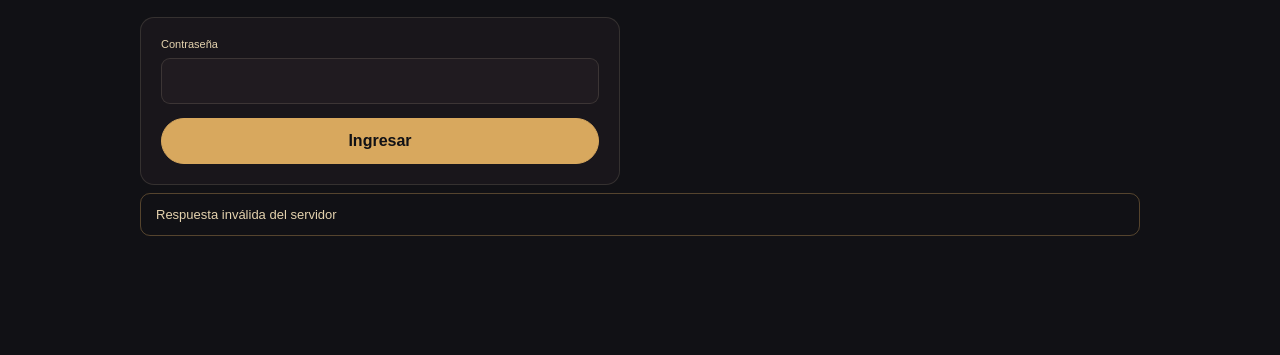
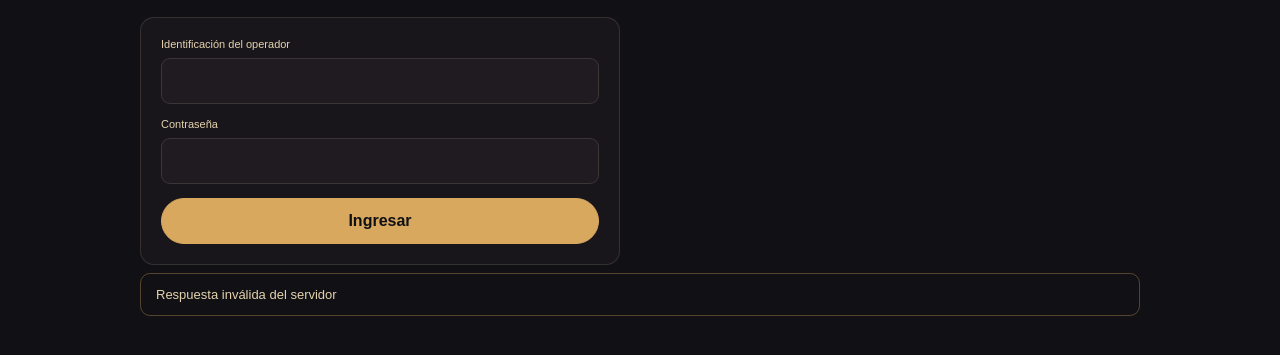
Before and after one commit to maxmanzur/sushi, a website: page public/admin/index.html in a window 1280 px wide. Shown: the part 233-588 px from the top of the page. Drawn offline with Linux system fonts and the light colour scheme; no server answers.

Commit message:
Add operator identity field to the private admin login

```diff
--- a/public/admin/index.html
+++ b/public/admin/index.html
@@ -2,7 +2,7 @@
 <html lang="es"><head><meta charset="utf-8"><meta name="viewport" content="width=device-width,initial-scale=1"><meta name="theme-color" content="#111115"><link rel="stylesheet" href="/css/app.css"><link rel="stylesheet" href="/css/admin.css"><title>Administración | GOTOKU SUSHI</title></head>
 <body><header class="site-header"><a class="brand" href="/"><span class="brand-mark">G</span><span class="brand-copy"><strong>GOTOKU SUSHI</strong><small>ADMINISTRACIÓN</small></span></a></header>
 <main class="container admin-container"><section class="hero"><p class="eyebrow">GESTIÓN</p><h1>Administración</h1></section>
-<form id="login" class="checkout-form product-card" hidden><label>Contraseña<input name="password" type="password" required autocomplete="current-password"></label><button class="button button-primary" type="submit">Ingresar</button></form>
+<form id="login" class="checkout-form product-card" hidden><label>Identificación del operador<input name="username" type="text" required maxlength="80" autocomplete="username"></label><label>Contraseña<input name="password" type="password" required autocomplete="current-password"></label><button class="button button-primary" type="submit">Ingresar</button></form>
 <section id="panel" hidden><div class="section-heading"><h2>Pedidos</h2><button id="logout" class="button" type="button">Cerrar sesión</button></div>
 <div class="admin-toolbar"><button id="sound-toggle" class="button button-primary" type="button">Activar sonido</button><p class="admin-note">La alerta suena solo con este panel abierto.</p></div>
 <div class="admin-filters"><label>Estado<select id="filter-status"><option value="">Todos</option><option value="nuevo">Nuevo</option><option value="aceptado">Aceptado</option><option value="en_preparacion">En preparación</option><option value="listo_para_retirar">Listo para retirar</option><option value="enviado">Enviado</option><option value="entregado">Entregado</option><option value="cancelado">Cancelado</option></select></label><label>Desde<input id="filter-date" type="date"></label><label>Hasta<input id="filter-until" type="date"></label></div>
```
